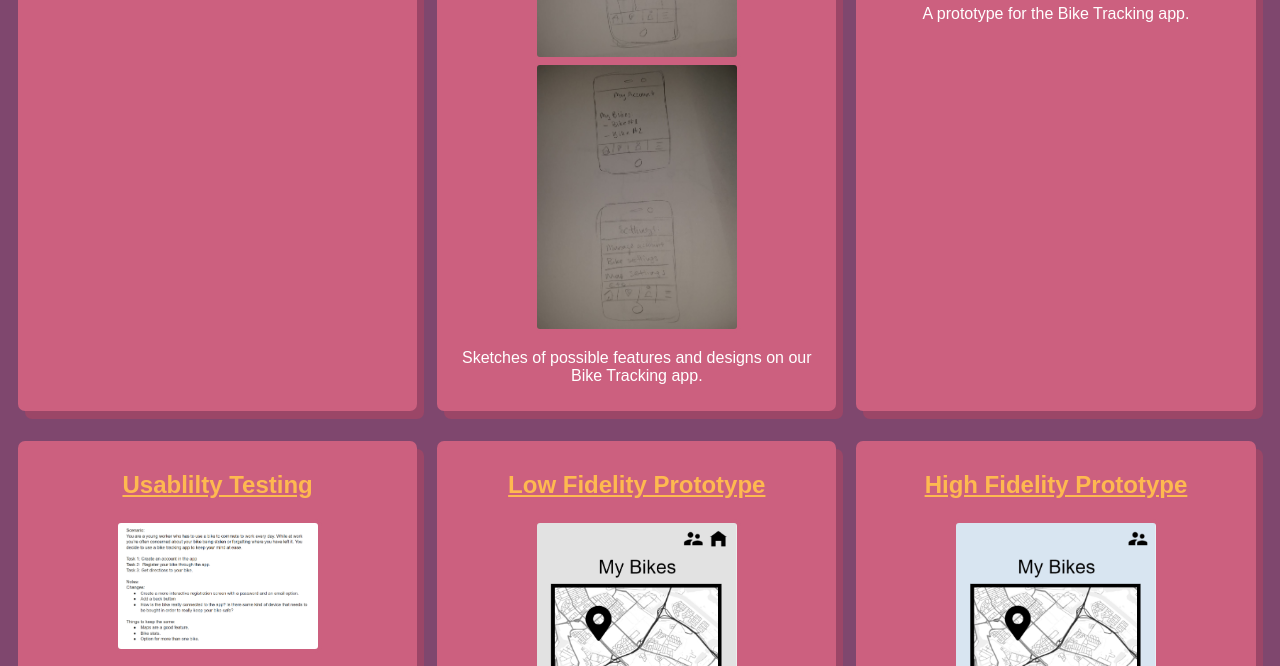
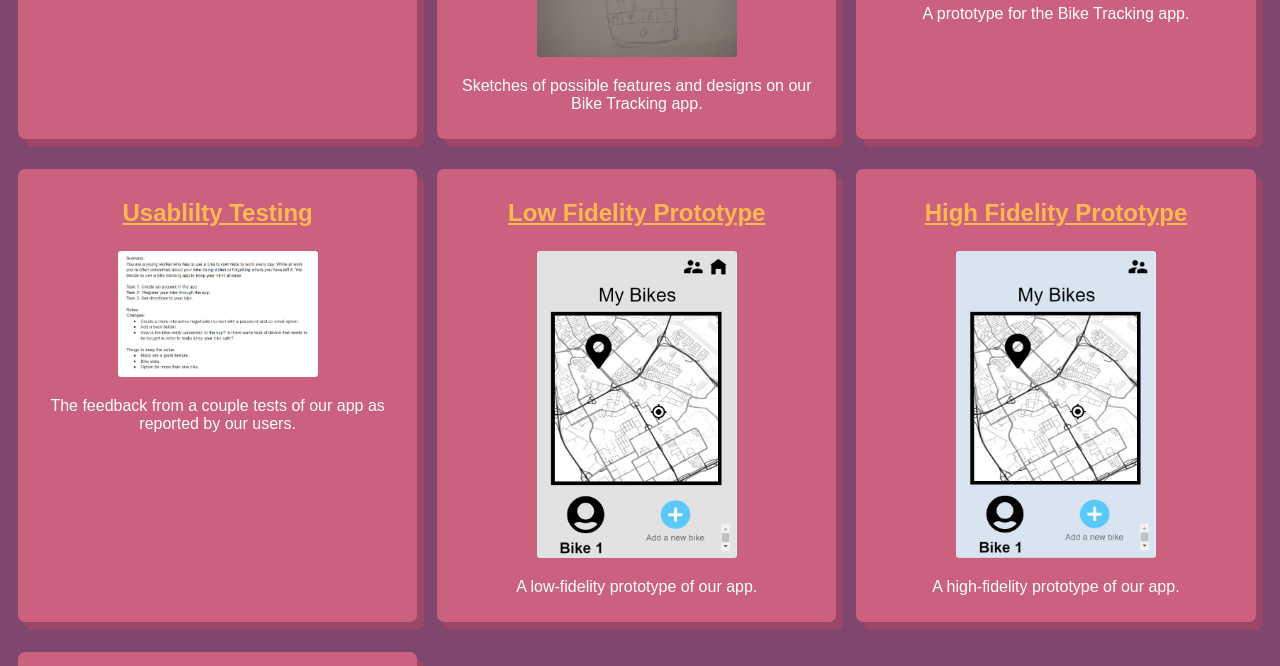
Before and after one commit to danaiangelidis/danaiangelidis.github.io, a plain HTML site: page index.html in a window 1280 px wide. Shown: the part 1065-1731 px from the top of the page. Drawn offline with Linux system fonts and the light colour scheme.

Commit message:
Add files via upload

```diff
--- a/index.html
+++ b/index.html
@@ -47,7 +47,6 @@
             <section class="assignment">
                 <a href=Files/sketches.pdf><h2>Sketches</h2></a>
                 <a href=Files/sketches.pdf><img src="Images/sketch1.jpg"></a>
-                <a href=Files/sketches.pdf><img src="Images/sketch2.jpg"></a>
                 <section class="class-details">
                     <p>Sketches of possible features and designs on our Bike Tracking app.</p>
                 </section>
```
